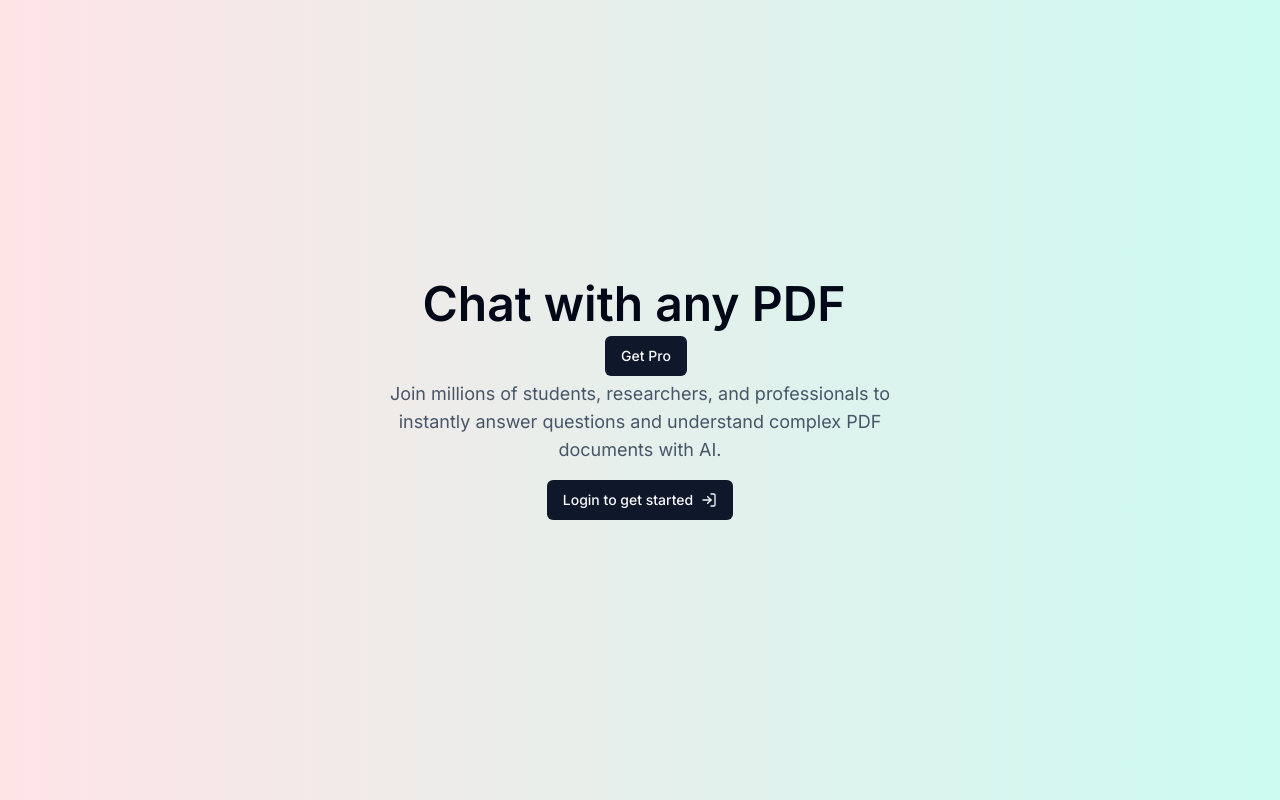
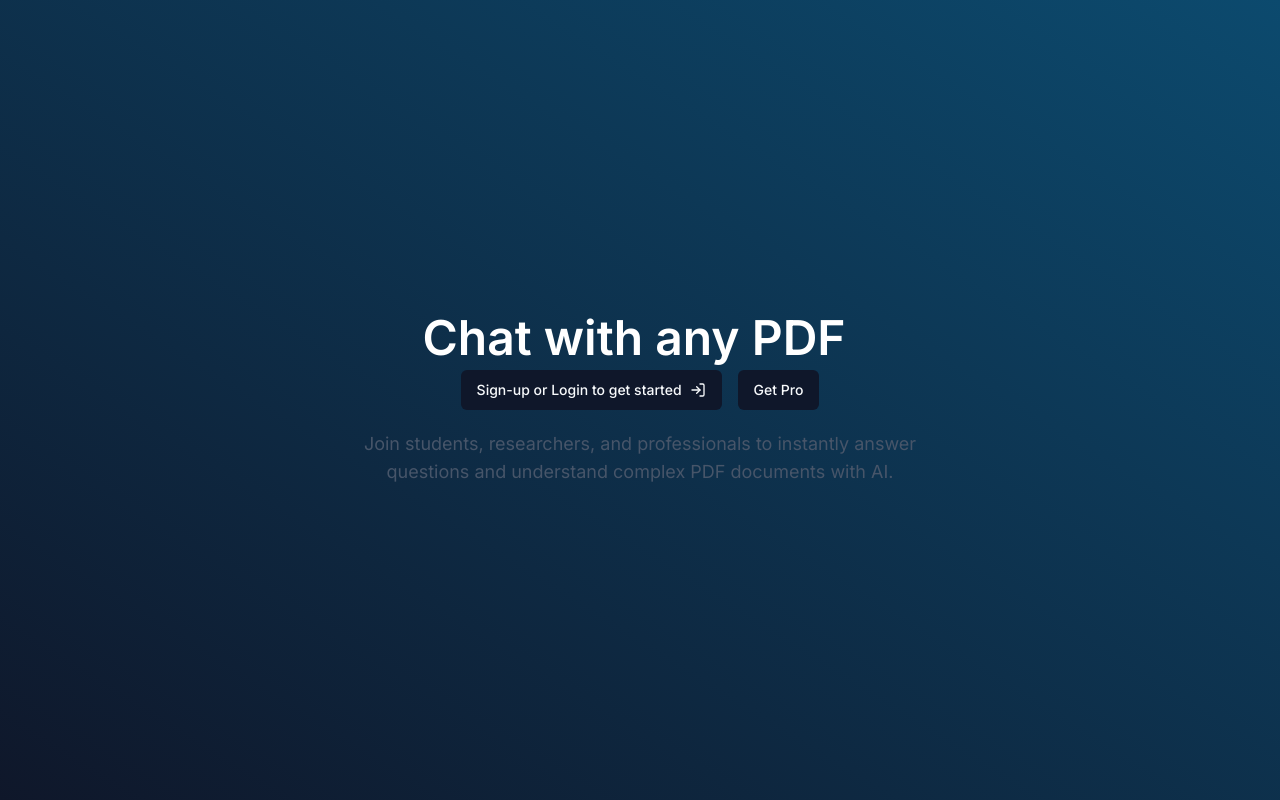
Before and after one commit to olyaiy/ai-saas, a Next.js app: page / in a window 1280 px wide. Built offline with nearby package versions, Linux system fonts and the light colour scheme; no server answers.

Commit message:
update home UI

```diff
--- a/src/app/page.tsx
+++ b/src/app/page.tsx
@@ -27,47 +27,50 @@ export default async function Home() {
 
 
   return (
-    <div className="w-screen min-h-screen bg-gradient-to-r from-rose-100 to-teal-100">
+    <div className="w-screen min-h-screen bg-gradient-to-tr from-slate-900 to-sky-900">
       <div className="absolute top-1/2 left-1/2 -translate-x-1/2 -translate-y-1/2">
         <div className="flex flex-col items-center text-center">
           <div className="flex items-center">
-            <h1 className="mr-3 text-5xl font-semibold"> Chat with any PDF</h1>
+            <h1 className="mr-3 text-5xl font-semibold text-white"> Chat with any PDF</h1>
             <UserButton/>
           </div>
 
-          <div className="flex mt-2">
-
-            {/* if the user is authenticated, show the button to go to chats */}
-            {isAuth && firstChat &&
+          <div className="flex flex-col mt-2">
+  <div className="flex gap-4 mb-4">
+    {isAuth && firstChat && (
       <Link href={`chat/${firstChat.id}`}>
-              <Button>Go To Chats
+        <Button>
+          Go To Chats
           <ArrowRight className="ml-2"/>
         </Button>
       </Link>
-            }
-            <div className="ml-3">
+    )}
+    {isAuth ? (
       <SubscriptionButton isPro={isPro}/>
+    ) : (
+      <Link href='/sign-up'>
+        <Button>
+          Sign-up or Login to get started
+          <LogIn className="w-4 h-4 ml-2" />
+        </Button>
+      </Link>
+    )}
+    {!isAuth && <SubscriptionButton isPro={isPro}/>}
   </div>
 
+  {isAuth && (
+    <div className="w-full">
+      <FileUpload/>
+    </div>
+  )}
 </div>
 
+
+
          <p className="max-w-xl mt-1 text-lg text-slate-600">
-          Join millions of students, researchers, and professionals to instantly answer
+          Join students, researchers, and professionals to instantly answer
           questions and understand complex PDF documents with AI.
           </p>
-
-        <div className="w-full mt-4">
-          {isAuth ? (
-            <FileUpload />
-          ):(
-            <Link href='/sign-in'>
-              <Button> Login to get started
-                <LogIn className="w-4 h-4 ml-2" />
-              </Button>
-
-            </Link>
-          )}
-        </div>
 
         </div>
       </div>
```
Lines whose indentation alone changed are shown as unchanged.
